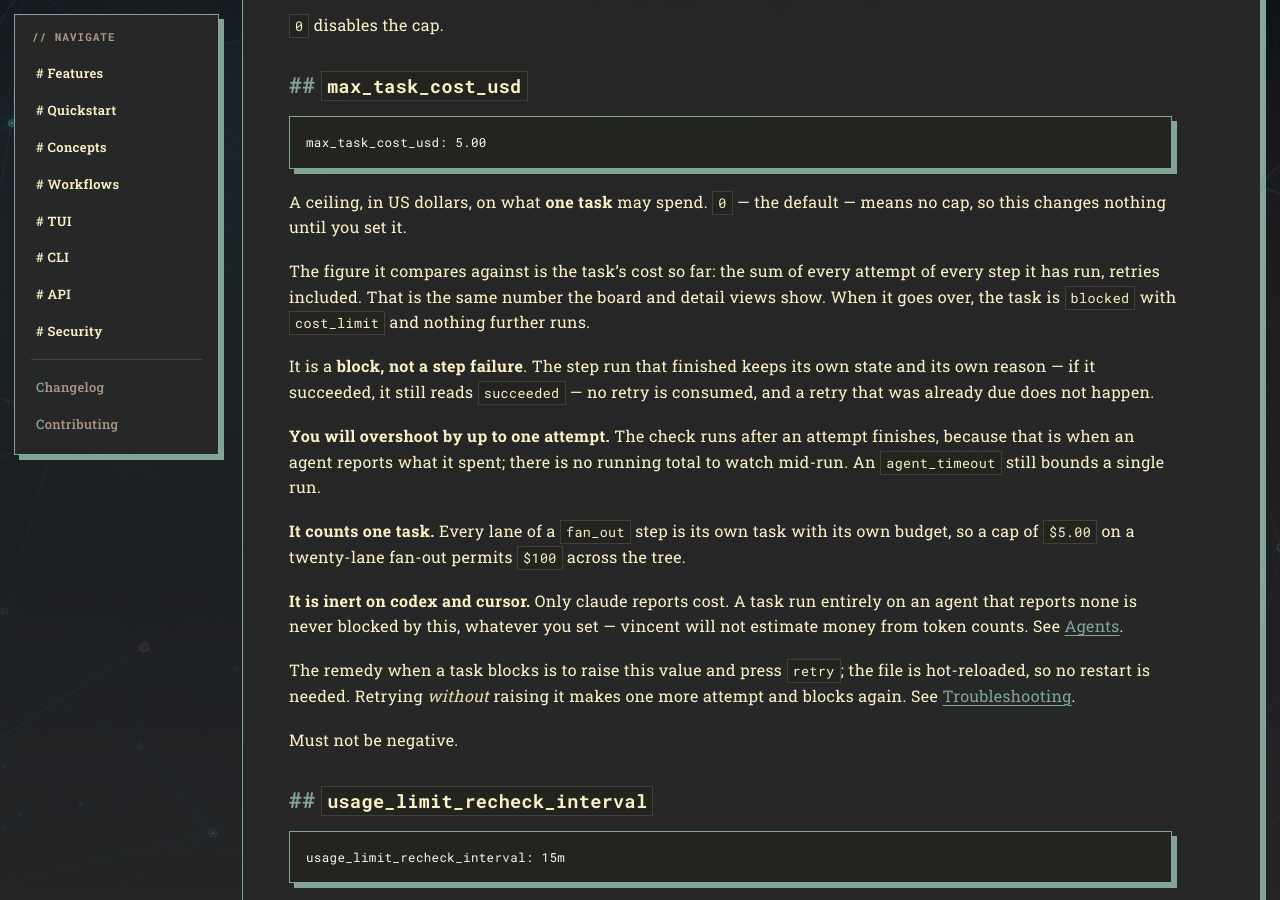
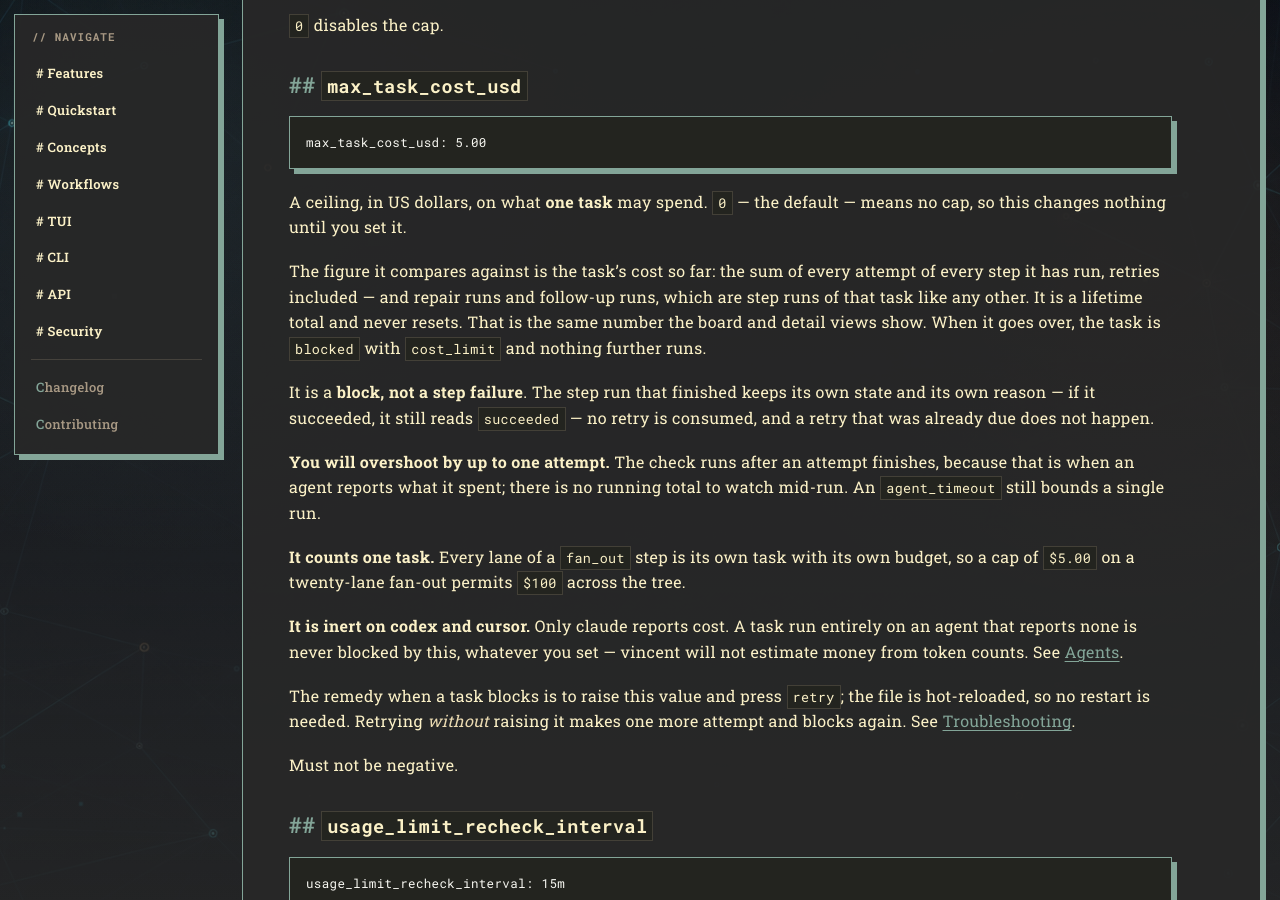
Before and after one commit to lezli01/vincent, a Jekyll site: the page built from docs/reference/configuration.md, in a window 1280 px wide and 900 px high, scrolled down 7169 px. Built offline with Jekyll 4.4.1, drawn with Linux system fonts in a browser that asks for light colours; our own code applies the rules of GitHub Pages for plain Markdown files.

Commit message:
docs: say what the cost cap counts, and list it as a bound
The audit of the cost-cap change found three pages short of the code
rather than wrong.

`docs/features.md` is the product-surface page and enumerates the other
bounds a run has — timeouts, retry counts, usage-limit waits,
`retry_backoff` — but had nothing on spend. A new guard that blocks a
task is product surface.

The number `max_task_cost_usd` compares against is `SUM(cost_usd)` over
every `step_runs` row of the task (`store.TaskRollups`), so a repair run
and a follow-up round count toward it and it never resets. Neither the
reference definition nor the troubleshooting page said so, and the
consequence is not guessable: a finished task already over the cap
blocks `cost_limit` on the first attempt of its next follow-up, where
`skip` returns it to `done`.

```diff
--- a/docs/reference/configuration.md
+++ b/docs/reference/configuration.md
@@ -316,9 +316,11 @@ A ceiling, in US dollars, on what **one task** may spend. `0` — the default
 means no cap, so this changes nothing until you set it.
 
 The figure it compares against is the task's cost so far: the sum of every
-attempt of every step it has run, retries included. That is the same number the
-board and detail views show. When it goes over, the task is `blocked` with
-`cost_limit` and nothing further runs.
+attempt of every step it has run, retries included — and repair runs and
+follow-up runs, which are step runs of that task like any other. It is a
+lifetime total and never resets. That is the same number the board and detail
+views show. When it goes over, the task is `blocked` with `cost_limit` and
+nothing further runs.
 
 It is a **block, not a step failure**. The step run that finished keeps its own
 state and its own reason — if it succeeded, it still reads `succeeded` — no
```
Also changed, not shown: docs/features.md (+5 -0 lines), docs/guides/troubleshooting.md (+6 -1 lines).
